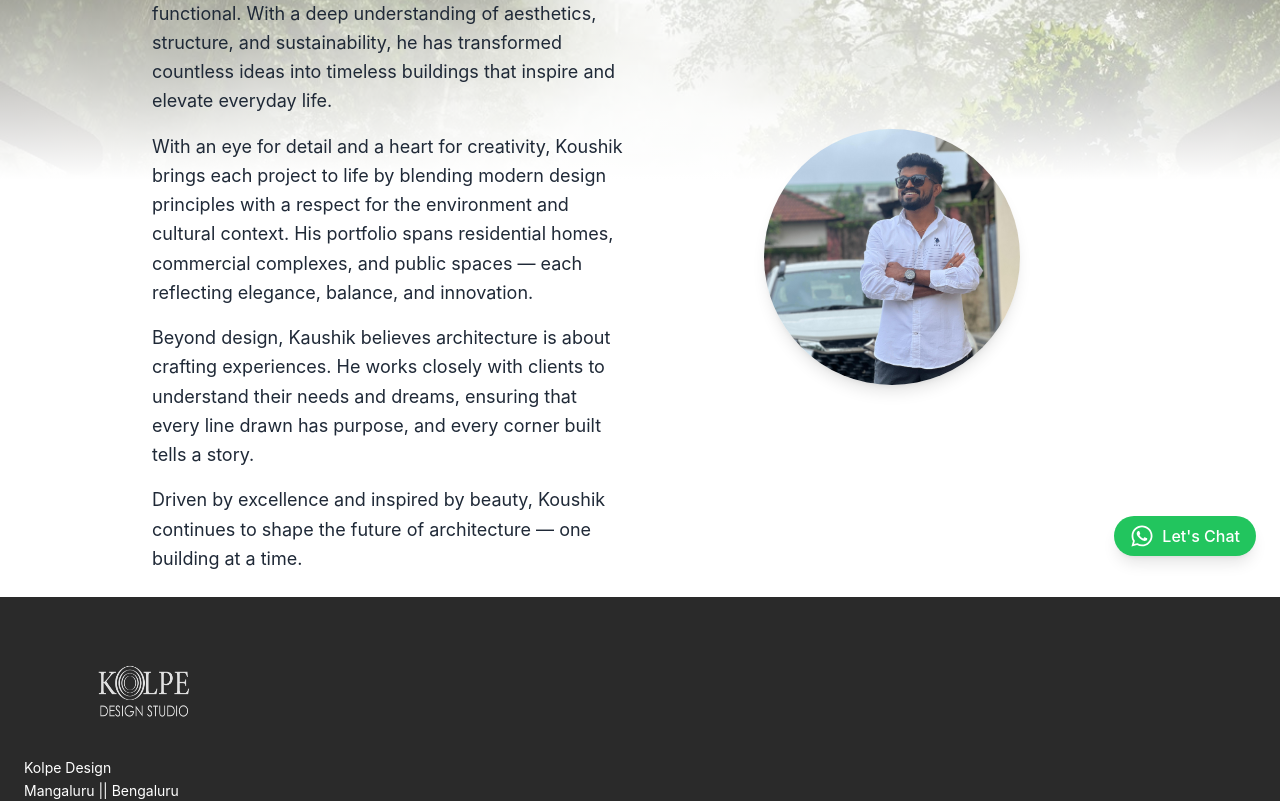
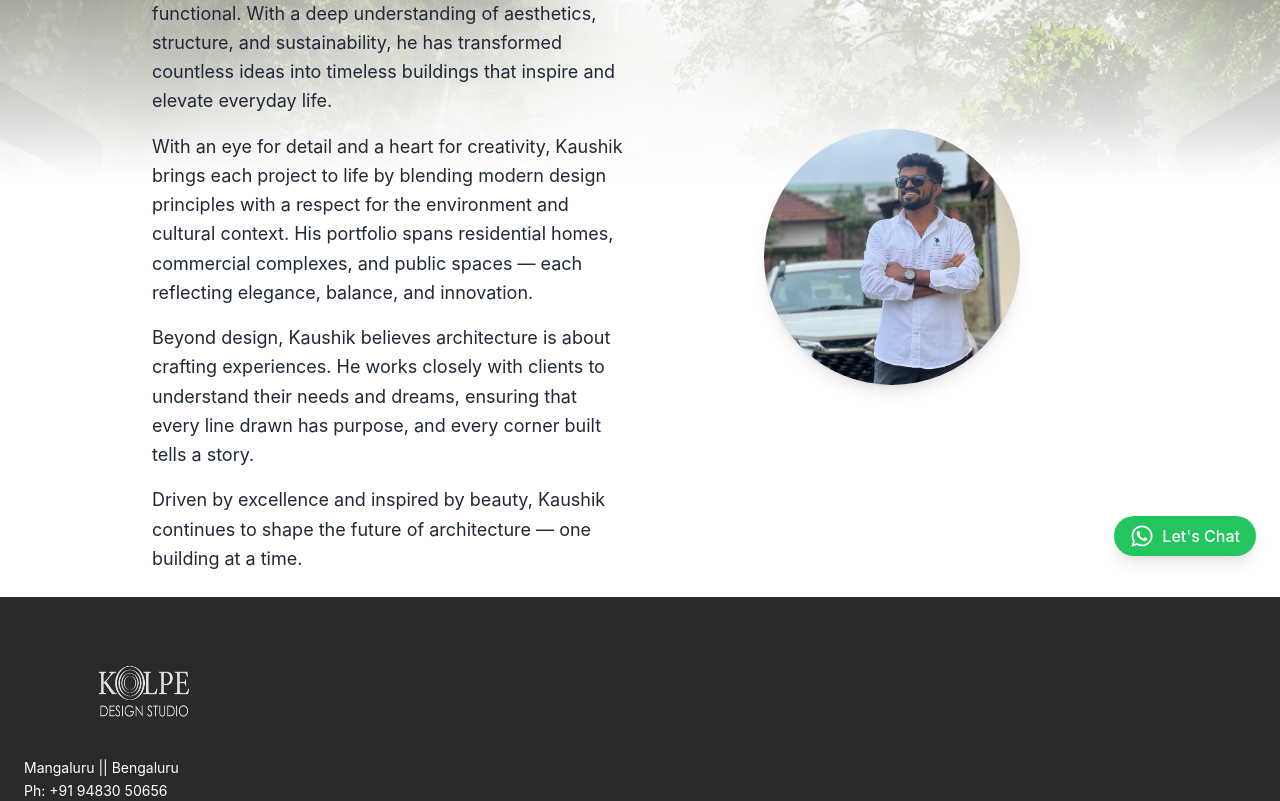
Before and after one commit to hshobhith/kolpe-design, a React (Create React App) app: page /about in a window 1280 px wide. Shown: the part 220-1021 px from the top of the page. Built offline with nearby package versions, Linux system fonts and the light colour scheme.

Commit message:
Final updat

```diff
--- a/src/components/Footer.js
+++ b/src/components/Footer.js
@@ -8,11 +8,10 @@ export default function Footer() {
           <img
             src={logo}
             alt="Logo"
-            className="mx-auto mb-4 h-24 w-26 sm:h-26 sm:w-28"
+            className="mx-auto mb-4 h-24 w-26 sm:h-26 sm:w-28 left-0"
           />
 
           <div className="text-sm leading-relaxed max-w-md">
-            <p>Kolpe Design</p>
             <p>Mangaluru || Bengaluru</p>
             <p>Ph: +91 94830 50656</p>
             <p>Mail: <a href="mailto:kolpedesignstudio@gmail.com" className="underline">kolpedesignstudio@gmail.com</a></p>
--- a/src/pages/About.js
+++ b/src/pages/About.js
@@ -12,7 +12,7 @@ export default function AboutUs() {
           </p>
 
           <p className="mb-4">
-            With an eye for detail and a heart for creativity, Koushik brings each project to life by blending modern design principles with a respect for the environment and cultural context. His portfolio spans residential homes, commercial complexes, and public spaces — each reflecting elegance, balance, and innovation.
+            With an eye for detail and a heart for creativity, Kaushik brings each project to life by blending modern design principles with a respect for the environment and cultural context. His portfolio spans residential homes, commercial complexes, and public spaces — each reflecting elegance, balance, and innovation.
           </p>
 
           <p className="mb-4">
@@ -20,7 +20,7 @@ export default function AboutUs() {
           </p>
 
           <p>
-            Driven by excellence and inspired by beauty, Koushik continues to shape the future of architecture — one building at a time.
+            Driven by excellence and inspired by beauty, Kaushik continues to shape the future of architecture — one building at a time.
           </p>
         </div>
 
```
